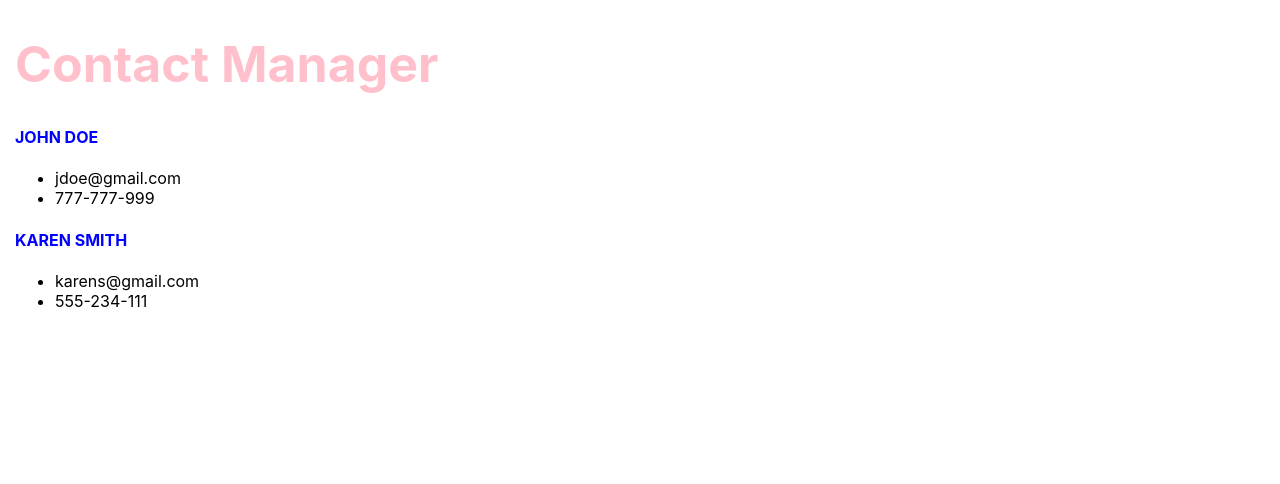
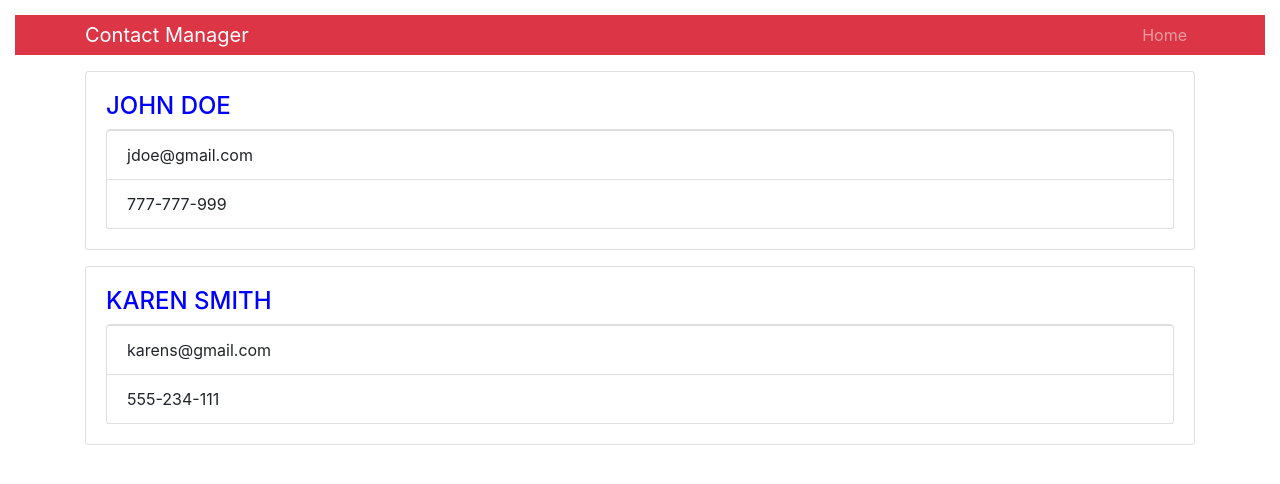
Before and after one commit to kbugaienko/contact-manager, a React (Create React App) app: page / in a window 1280 px wide. Shown: the top 484 px of the page. Built offline with nearby package versions, Linux system fonts and the light colour scheme.

Commit message:
Add using bootstrap

```diff
--- a/package.json
+++ b/package.json
@@ -6,6 +6,7 @@
     "@testing-library/jest-dom": "^4.2.4",
     "@testing-library/react": "^9.3.2",
     "@testing-library/user-event": "^7.1.2",
+    "bootstrap": "^4.4.1",
     "jshint": "^2.11.0-rc1",
     "react": "^16.12.0",
     "react-dom": "^16.12.0",
--- a/src/App.js
+++ b/src/App.js
@@ -2,6 +2,7 @@
 import Contact from './components/Contact';
 import Header from './components/Header';
 
+import 'bootstrap/dist/css/bootstrap.min.css';
 import './App.css';
 
 
@@ -10,6 +11,7 @@
     return (
       <div className="App">
         <Header branding="Contact Manager" />
+        <div className="container">
           <Contact name="John Doe"
                   email="jdoe@gmail.com"
                   phone="777-777-999" />
@@ -17,6 +19,7 @@
                   email="karens@gmail.com"
                   phone="555-234-111" />
         </div>
+      </div>
     );
   }
 }
--- a/src/components/Contact.js
+++ b/src/components/Contact.js
@@ -14,11 +14,11 @@
     render(){
         const {name, email, phone } = this.props;
         return(
-            <div>
+            <div className="card card-body mb-3">
                 <h4>{name}</h4>
-                <ul>
-                    <li>{email}</li>
-                    <li>{phone}</li>
+                <ul className="list-group">
+                    <li className="list-group-item">{email}</li>
+                    <li className="list-group-item">{phone}</li>
                 </ul>
             </div>
         );
--- a/src/components/Header.js
+++ b/src/components/Header.js
@@ -4,9 +4,20 @@
 const Header = props => {
     const { branding } = props;
     return (
-        <div>
-            <h1 style={headingStyle}>{branding}</h1>
-        </div>
+        <nav className="navbar navbar-expand-sm navbar-dark bg-danger mb-3 py-0">
+            <div className='container'>
+                <a href='/' className='navbar-brand'>
+                    {branding}
+                </a>
+                <div>
+                    <ul className="navbar-nav mr-auto">
+                        <li className="nav-item">
+                            <a href="/" className="nav-link">Home</a>
+                        </li>
+                    </ul>
+                </div>
+            </div>
+        </nav>
     );
 };
 
@@ -18,9 +29,5 @@
     branding: PropTypes.string.isRequired
 };
 
-const headingStyle = {
-    color: 'pink',
-    fontSize: '50px'
-};
 
 export default Header;
```
Also changed, not shown: 1 other file (tests, documents, lock files or other folders). Lines whose indentation alone changed are shown as unchanged.
